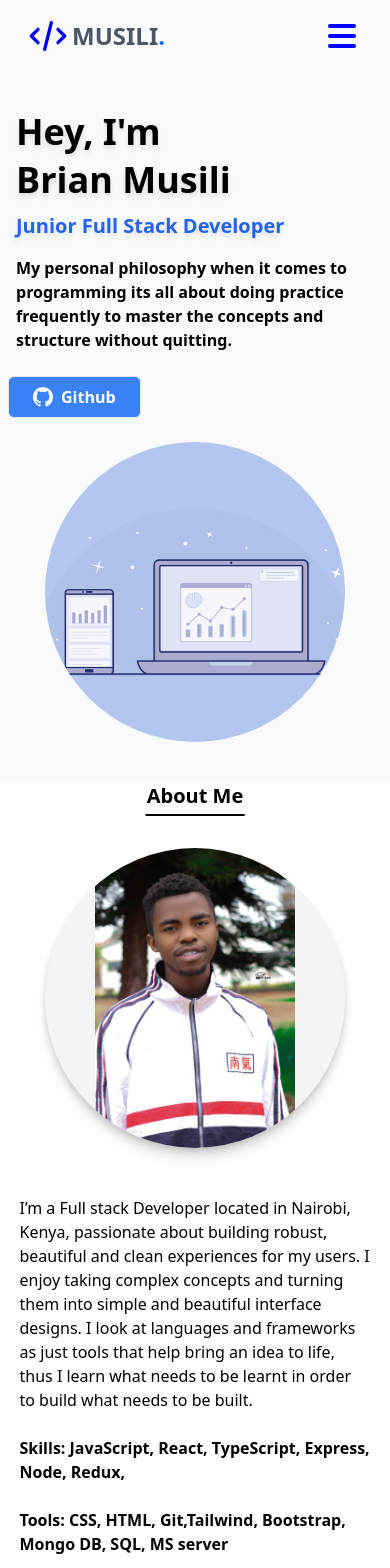
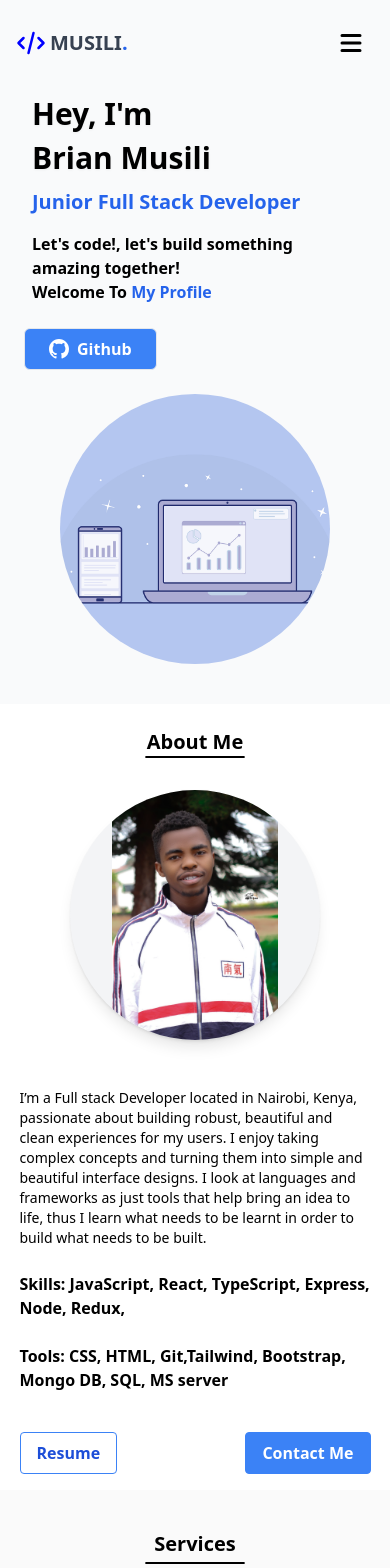
Before and after one commit to MusiliC/portfolio-v2, a React (Create React App) app: page / in a window 390 px wide. Shown: the top 1568 px of the page. Built offline with nearby package versions, Linux system fonts and the light colour scheme.

Commit message:
few updates

```diff
--- a/src/App.js
+++ b/src/App.js
@@ -7,15 +7,31 @@ import Footer from "./components/footer/Footer";
 import { Home } from "./components/home/Home";
 import Navigation from "./components/navigation/Navigation";
 import Services from "./components/services/Services";
+import { useState, useEffect } from "react";
+import Projects from "./components/projects/Projects";
 
 function App() {
+  const [isTopOfPage, setIsTopOfPage] = useState(true);
+
+  useEffect(() => {
+    const handleScroll = () => {
+      if (window.scrollY === 0) {
+        setIsTopOfPage(true);
+      }
+      if (window.scrollY !== 0) setIsTopOfPage(false);
+    };
+    window.addEventListener("scroll", handleScroll);
+    return () => window.removeEventListener("scroll", handleScroll);
+  }, []);
+
   return (
     <div className="App">
       <Router>
-        <Navigation />
+        <Navigation isTopOfPage={isTopOfPage} />
         <Home />
         <About />
         <Services />
+        <Projects/>
         <Contact />
         <Footer />
       </Router>
--- a/src/components/about/About.js
+++ b/src/components/about/About.js
@@ -2,32 +2,30 @@ import React from "react";
 import { Link, AnimateScroll as scroll } from "react-scroll";
 
 const About = () => {
-
-
   return (
-    <section name="About" id="about">
+    <section name="About" id="about" className="min-h-[80vh]">
       <div className=" container mx-auto lg:py-12">
-        <div>
+        <div className=" pt-6 lg:pt-0">
           <p className="text-xl  md:text-2xl font-semibold text-center">
             About Me
           </p>
-          <div className="aboutUnderline mx-auto my-1"></div>
+          <div className="aboutUnderline mx-auto "></div>
         </div>
 
         <div className="lg:flex justify-between mt-6 md:mt-10">
           {/* picture */}
-          <div className="lg:w-1/2 py-2">
+          <div className="sm:mt-3 md:mt-0 lg:w-1/2 py-2">
             <img
               src="/pics/musili.jpg"
               alt=""
-              className="h-[300px] mx-auto rounded-full w-[300px] object-contain bg-gray-100 shadow-lg drop-shadow-lg md:h-[350px] md:w-[350px] "
+              className=" mx-auto rounded-full object-contain bg-gray-100 shadow-lg drop-shadow-sm  h-[250px] w-[250px] md:h-[300px] md:w-[300px] "
             />
           </div>
 
           {/* about me */}
 
           <div className="lg:w-1/2 mt-6 md:mt-0 py-4 ">
-            <p className="mx-auto w-[90%] ">
+            <p className="mx-auto text-sm w-[90%] ">
               I’m a Full stack Developer located in Nairobi, Kenya, passionate
               about building robust, beautiful and clean experiences for my
               users. I enjoy taking complex concepts and turning them into
@@ -49,16 +47,16 @@ const About = () => {
             </p>
 
             <div className="flex  justify-between items-center  mx-auto w-[90%] mt-10 ">
-              <a href="MyResume.pdf"  rel="noopener noreferrer">
+              <a href="MyResume.pdf" rel="noopener noreferrer">
                 <button className=" bg-transparent   py-2  px-4  hover:bg-blue-500 text-blue-700 font-semibold hover:text-white  border border-blue-500 hover:border-transparent rounded">
                   Resume
                 </button>
               </a>
 
-            <Link to="contact" smooth={true} offset={5} duration={500}>
-              <button className=" bg-blue-500   py-2  px-4   text-white font-semibold hover:text-white  border border-blue-500 hover:bg-blue-700 rounded">
-                Contact Me
-              </button>
+              <Link to="contact" smooth={true} offset={5} duration={500}>
+                <button className=" bg-blue-500   py-2  px-4   text-white font-semibold hover:text-white  border border-blue-500 hover:bg-blue-700 rounded">
+                  Contact Me
+                </button>
               </Link>
             </div>
           </div>
--- a/src/components/home/Home.js
+++ b/src/components/home/Home.js
@@ -7,26 +7,32 @@ import "./home.css";
 export const Home = () => {
   return (
     <div>
-      <section id="landing" name="Home" className="bg-gray-50 py-10 ">
+      <section
+        id="landing"
+        name="Landing"
+        className="bg-gray-50 py-10 pt-24 md:pt-36 min-h-[80vh]"
+      >
         <div className="container mx-auto lg:flex lg:space-x-8">
           {/* intro */}
           <div className="w-full  md:pt-2  lg:w-1/2 ">
-            <h2 className="text-4xl px-4 font-bold drop-shadow-md lg:text-4xl">
+            <div className="px-4  lg:w-3/4  mx-auto">
+              <h2 className="text-3xl px-4 font-bold drop-shadow-sm lg:text-4xl">
                 Hey, I'm
-              <div className="text-4xl my-2 md:my-2  lg:text-5xl">
+                <div className="text-3xl my-2 md:my-2  lg:text-4xl">
                   Brian Musili
                 </div>
               </h2>
 
               <div className="w-full px-4 my-3 md:text-xl   md:my-8 font-semibold">
-              <span className="text-blue-600 text-xl mb-4 md:text-2xl drop-shadow-md">
+                <span className="text-blue-600 text-xl mb-4 md:text-xl ">
                   Junior Full Stack Developer
                   <br />
                 </span>
-              <p className="mt-4">
-                My personal philosophy when it comes to programming its all
-                about doing practice frequently to master the concepts and
-                structure without quitting.
+                <p className="mt-4 ">
+                  Let's code!, let's build something amazing together!
+                  <br />
+                  Welcome To
+                  <span className="text-blue-600"> My Profile</span>
                 </p>
               </div>
 
@@ -54,13 +60,14 @@ export const Home = () => {
                 </a>
               </div>
             </div>
+          </div>
 
           {/* image */}
 
           <div className="w-full lg:w-1/2 ">
             <img
               src="/pics/interface-gad897d0ae_1280.png"
-              className="mx-auto h-[300px] w-[300px] object-cover rounded-full md:h-[400px] md:w-[400px] "
+              className="mx-auto h-[270px] w-[270px] object-cover rounded-full md:h-[350px] md:w-[350px] "
               alt=""
             />
           </div>
--- /dev/null
+++ b/src/components/hooks/UseMediaQuery.js
@@ -0,0 +1,19 @@
+import { useState, useEffect } from "react";
+
+const useMediaQuery = (query) => {
+  const [matches, setMatches] = useState(false);
+
+  useEffect(() => {
+    const media = window.matchMedia(query);
+    if (media.matches !== matches) {
+      setMatches(media.matches);
+    }
+    const listener = () => setMatches(media.matches);
+    window.addEventListener("resize", listener);
+    return () => window.removeEventListener("resize", listener);
+  }, [matches, query]);
+
+  return matches;
+};
+
+export default useMediaQuery;
--- a/src/components/navigation/Navigation.jsx
+++ b/src/components/navigation/Navigation.jsx
@@ -2,32 +2,30 @@ import React, { useState } from "react";
 import { Link, AnimateScroll as scroll } from "react-scroll";
 import { HiMenu, HiOutlineCode } from "react-icons/hi";
 import { TbLetterX } from "react-icons/tb";
+import useMediaQuery from "../hooks/UseMediaQuery.js";
 
-const Navigation = () => {
-  const [nav, setNav] = useState(false);
+const Navigation = ({ isTopOfPage }) => {
+  const [isMenuToggled, setIsMenuToggled] = useState(false);
 
   let links = [
-    { name: "Home", link: "/" },
+    { name: "Home", link: "landing" },
     { name: "About", link: "About" },
     { name: "Services", link: "services" },
+    { name: "Projects", link: "projects" },
   ];
 
-  const handleClick = () => {
-    setNav(!nav);
-  };
+  const navbarBg = isTopOfPage ? "" : "bg-gray-50  shadow-md  w-full";
 
-  const handleClose = () => {
-    setNav(!nav);
-  };
-
+  const aboveMediumQuery = useMediaQuery("(min-width: 1060px)");
   return (
-    <div className=" bg-gray-50  shadow-lg  w-full ">
+    <div className={`${navbarBg}  fixed top-0 z-30 w-full py-2`}>
+      {aboveMediumQuery ? (
         <div className=" mx-auto flex items-center justify-between py-4 md:px-10 px-7">
           <div className=" cursor-pointer flex items-center ">
             <span>
-            <HiOutlineCode color="blue" size={40} className="mr-1" />
+              <HiOutlineCode color="blue" size={28} className="mr-1" />
             </span>
-          <p className="text-2xl text-gray-600 font-semibold mr-2 ">
+            <p className="text-xl text-gray-700 font-semibold mr-2 ">
               MUSILI
               <span className="text-blue-600">.</span>
             </p>
@@ -38,9 +36,9 @@ const Navigation = () => {
                 <li key={each.name} className="md:mx-2 lg:mx-5 font-semibold ">
                   <Link
                     to={each.link}
-                  className="hidden md:block font-bold hover:text-blue-600 duration-500"
+                    className="hidden md:block text-gray-700 font-semibold hover:text-blue-600 duration-500"
                     smooth={true}
-                  offset={30}
+                    offset={-80}
                     duration={500}
                   >
                     {each.name}
@@ -52,43 +50,60 @@ const Navigation = () => {
 
           <div>
             <Link to="contact" smooth={true} offset={5} duration={500}>
-            <button className="hidden  md:block bg-transparent hover:bg-blue-500 text-blue-700 font-semibold hover:text-white py-2 px-2 border border-blue-500 hover:border-transparent rounded">
+              <button className="hidden  md:block bg-transparent hover:bg-blue-500 text-blue-700 text-sm font-semibold hover:text-white py-2 px-3 border border-blue-500 hover:border-transparent rounded">
                 <span> CONTACT ME</span>
               </button>
             </Link>
           </div>
-
-        <div
-          className="md:hidden hover:cursor-pointer duration-500"
-          onClick={handleClick}
+        </div>
+      ) : (
+        <div className="flex justify-between cursor-pointer px-4 py-3 items-center">
+          <div className=" cursor-pointer flex items-center ">
+            <span>
+              <HiOutlineCode color="blue" size={30} className="mr-1" />
+            </span>
+            <p className="text-xl text-gray-700 font-semibold mr-2 ">
+              MUSILI
+              <span className="text-blue-600">.</span>
+            </p>
+          </div>
+          <div>
+            <button
+              className="rounded-full bg-primary-300 p-2"
+              onClick={() => setIsMenuToggled(!isMenuToggled)}
             >
-          {!nav ? (
-            <HiMenu size={40} color="blue" />
-          ) : (
-            <TbLetterX size={40} color="blue" />
-          )}
+              <HiMenu size={30} />
+            </button>
           </div>
         </div>
+      )}
 
       {/* drop down */}
 
-      <div>
-        <ul
-          className={
-            !nav
-              ? "hidden"
-              : " md:hidden bg-white pt-3 rounded-lg  shadow-md mx-auto w-[95%] px-8"
-          }
+      {!aboveMediumQuery && isMenuToggled && (
+        <div className="fixed right-0 bottom-0 z-40 h-full  w-[300px] bg-gray-50 drop-shadow-lg">
+          {/* close icon */}
+          <div className="flex justify-end p-12">
+            <button
+              className="rounded-full "
+              onClick={() => setIsMenuToggled(!isMenuToggled)}
             >
+              <TbLetterX className="font-bold" size={30} />
+            </button>
+          </div>
+
+          {/* menu items */}
+
+          <div className="ml-[33%] flex flex-col gap-6 text-xl">
             {links.map((each) => (
-            <li key={each.name} className="my-8  w-full ">
+              <li key={each.name} className="my-2  w-full ">
                 <Link
                   to={each.link}
                   smooth={true}
-                offset={-280}
+                  offset={-90}
                   duration={500}
-                className="font-bold    text-gray-600 hover:text-blue-600 duration-500"
-                onClick={handleClose}
+                  className="font-semibold    text-gray-600 hover:text-blue-600 duration-500"
+                  onClick={() => setIsMenuToggled(!isMenuToggled)}
                 >
                   {each.name}
                 </Link>
@@ -96,15 +111,17 @@ const Navigation = () => {
             ))}
             <div>
               <Link to={"contact"} smooth={true} offset={10} duration={500}>
-
-                <button className="mb-4 bg-transparent hover:bg-blue-500 text-blue-700 font-semibold hover:text-white py-2 px-3 border border-blue-500 hover:border-transparent rounded">
+                <button
+                  className="mb-4 bg-transparent hover:bg-blue-500 text-blue-700 text-sm font-semibold hover:text-white py-2 px-3 border border-blue-500 hover:border-transparent rounded"
+                  onClick={() => setIsMenuToggled(!isMenuToggled)}
+                >
                   CONTACT ME
                 </button>
-
               </Link>
             </div>
-        </ul>
           </div>
+        </div>
+      )}
     </div>
   );
 };
--- /dev/null
+++ b/src/components/projects/Projects.jsx
@@ -0,0 +1,19 @@
+import React from 'react'
+
+const Projects = () => {
+  return (
+    <section id="projects" className="min-h-[30vh]">
+      <div>
+        <p className="text-xl pt-10 lg:pt-5 md:text-2xl font-semibold text-center">
+          Projects
+        </p>
+      </div>
+      <div className="aboutUnderline mx-auto my-1"></div>
+      <div className='bg-gray-50 w-[90%] md:w-3/4 mx-auto my-5 h-[200px] flex justify-center rounded-md items-center'>
+        <p className='text-xl md:text-3xl font-semibold'>Will be updating soon...</p>
+      </div>
+    </section>
+  );
+}
+
+export default Projects
--- a/src/index.css
+++ b/src/index.css
@@ -15,7 +15,7 @@
 }
 
 .tools-text{
-  @apply  font-semibold;
+  @apply  font-semibold text-sm;
 }
 
 .icon-size{
@@ -24,11 +24,11 @@
 
 
 .form-input {
-  @apply shadow appearance-none border rounded w-full py-2 bg-gray-50 px-1  text-gray-700 leading-tight focus:ring-blue-500 focus:outline-none  focus:shadow;
+  @apply shadow appearance-none text-sm border rounded w-full py-2 bg-gray-50 px-2  text-gray-700 leading-tight focus:ring-blue-500 focus:outline-none  focus:shadow;
 }
 
 
 
 .textBox{
-  @apply block py-2 px-1 w-full   text-gray-900 bg-gray-50 rounded-lg border border-gray-300 focus:ring-blue-500 focus:border-blue-500 focus:outline-none;
+  @apply block py-2 px-2 w-full text-sm   text-gray-900 bg-gray-50 rounded-lg border border-gray-300 focus:ring-blue-500 focus:border-blue-500 focus:outline-none;
 }
```
Also changed, not shown: src/components/contact/Contact.js (+6 -6 lines), src/components/services/Services.jsx (+5 -5 lines), src/components/projects/project.css (added). Lines whose indentation alone changed are shown as unchanged.
